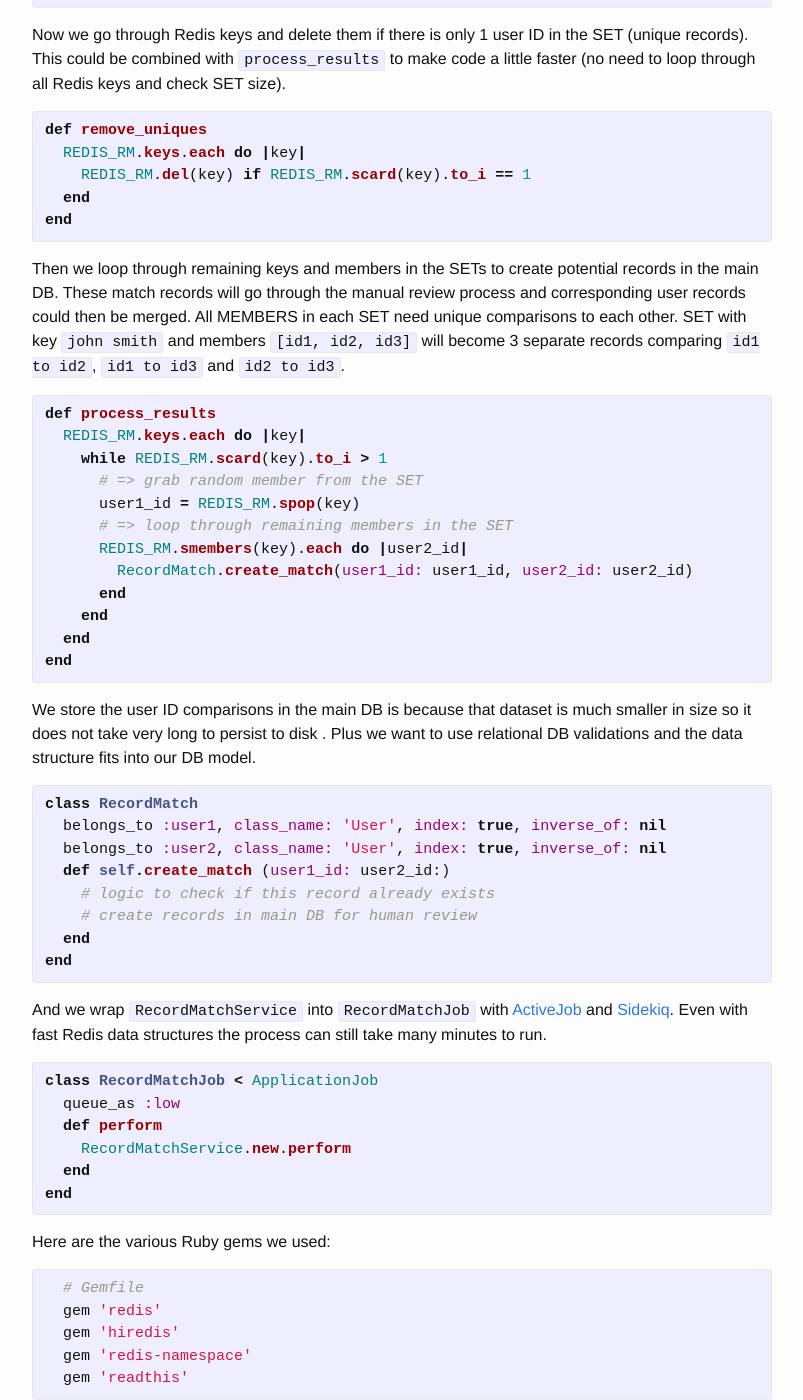
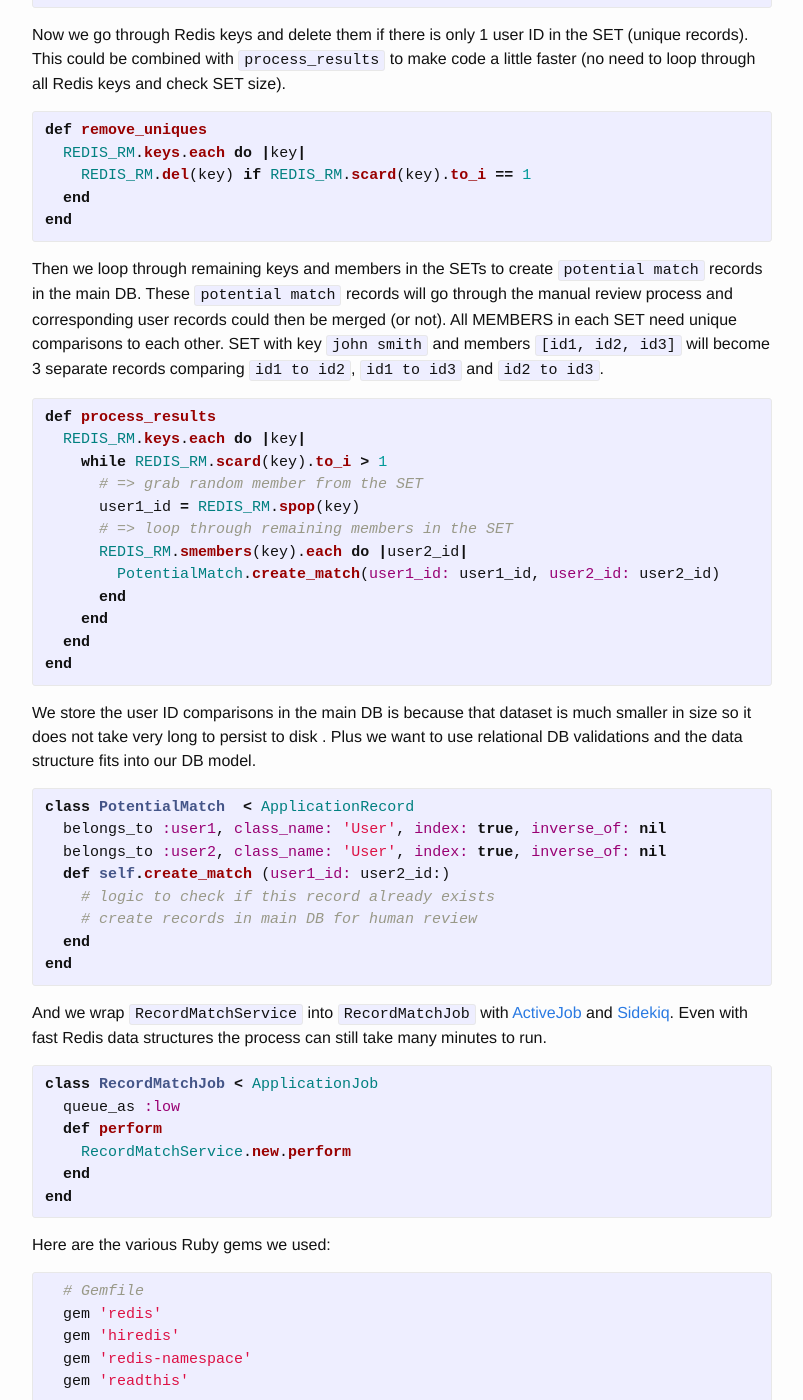
Before and after one commit to dmitrypol/dmitrypol.github.io, a Jekyll site: the page built from _posts/2016-09-14-redis_tmp_data.md, in a window 1280 px wide and 1400 px high, scrolled down 1659 px. Shown: the whole window, without its empty margins (238-1041 px from the left). Built offline with Jekyll 4.4.1, drawn with Linux system fonts in a browser that asks for light colours; nearby versions of some CDN libraries; comment, search, counter and statistics services are not loaded; some of the changed text lies outside the part shown.

Commit message:
minor tweaks

```diff
--- a/_posts/2016-09-14-redis_tmp_data.md
+++ b/_posts/2016-09-14-redis_tmp_data.md
@@ -70,7 +70,7 @@ def remove_uniques
 end
 {% endhighlight %}
 
-Then we loop through remaining keys and members in the SETs to create potential records in the main DB.  These match records will go through the manual review process and corresponding user records could then be merged.  All MEMBERS in each SET need unique comparisons to each other.  SET with key `john smith` and members `[id1, id2, id3]` will become 3 separate records comparing `id1 to id2`, `id1 to id3` and `id2 to id3`.
+Then we loop through remaining keys and members in the SETs to create `potential match` records in the main DB.  These `potential match` records will go through the manual review process and corresponding user records could then be merged (or not).  All MEMBERS in each SET need unique comparisons to each other.  SET with key `john smith` and members `[id1, id2, id3]` will become 3 separate records comparing `id1 to id2`, `id1 to id3` and `id2 to id3`.
 
 {% highlight ruby %}
 def process_results
@@ -80,7 +80,7 @@ def process_results
       user1_id = REDIS_RM.spop(key)
       # => loop through remaining members in the SET
       REDIS_RM.smembers(key).each do |user2_id|
-        RecordMatch.create_match(user1_id: user1_id, user2_id: user2_id)
+        PotentialMatch.create_match(user1_id: user1_id, user2_id: user2_id)
       end
     end
   end
@@ -90,7 +90,7 @@ end
 We store the user ID comparisons in the main DB is because that dataset is much smaller in size so it does not take very long to persist to disk .  Plus we want to use relational DB validations and the data structure fits into our DB model.
 
 {% highlight ruby %}
-class RecordMatch
+class PotentialMatch  < ApplicationRecord
   belongs_to :user1, class_name: 'User', index: true, inverse_of: nil
   belongs_to :user2, class_name: 'User', index: true, inverse_of: nil
   def self.create_match (user1_id: user2_id:)
```
Also changed, not shown: other parts of _posts/2016-09-14-redis_tmp_data.md (+1 -1 lines).
